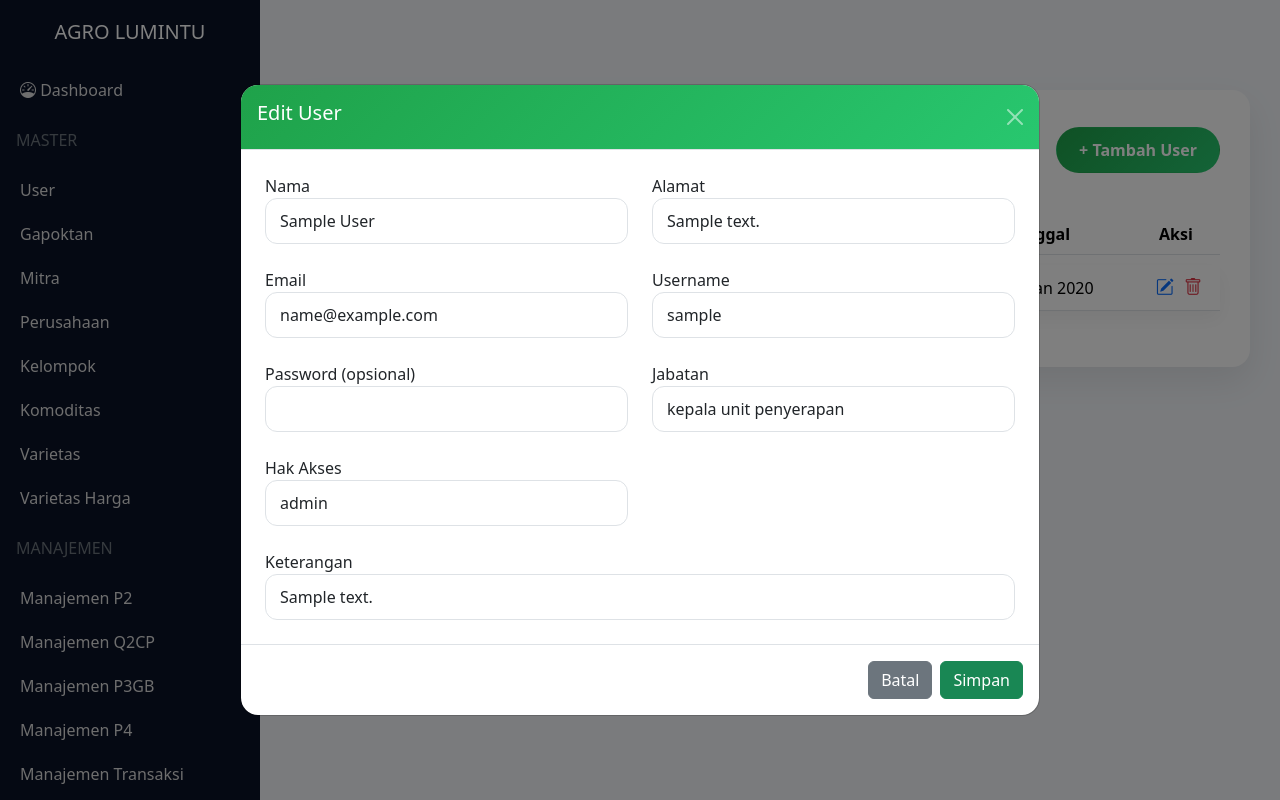
After one commit to gavin-ui/koperasi_sejahtera, a PHP site: page /admin/user.php in a window 1280 px wide, after a click that opens the changed part. The commit adds this page. Run offline with PHP 8.4, Linux system fonts and the light colour scheme; tables that the repository leaves empty or names only in its code hold one stand-in row (values such as "Sample post").

Commit message:
user dan gapoktan

```diff
--- a/admin/partials/sidebar.php
+++ b/admin/partials/sidebar.php
@@ -4,8 +4,8 @@
     <a href="#"><i class="bi bi-speedometer"></i> Dashboard</a>
 
     <p class="mt-3 text-secondary px-3">MASTER</p>
-    <a href="#">User</a>
-    <a href="#">Gapoktan</a>
+    <a href="user.php">User</a>
+    <a href="gapoktan.php">Gapoktan</a>
     <a href="#">Mitra</a>
     <a href="#">Perusahaan</a>
     <a href="#">Kelompok</a>
--- /dev/null
+++ b/admin/user.php
@@ -0,0 +1,288 @@
+<?php
+include "partials/header.php";
+include "partials/sidebar.php";
+include "../koneksi.php";
+
+/* ==========================
+   HANDLE TAMBAH USER
+=========================== */
+if(isset($_POST['tambah'])){
+  $stmt = $pdo->prepare(
+    "INSERT INTO tb_user
+    (nama, alamat, email, username, password, jabatan, hak_akses, keterangan, tanggal)
+    VALUES (?,?,?,?,?,?,?,?,CURDATE())"
+  );
+
+  $stmt->execute([
+    $_POST['nama'],
+    $_POST['alamat'],
+    $_POST['email'],
+    $_POST['username'],
+    password_hash($_POST['password'], PASSWORD_DEFAULT),
+    $_POST['jabatan'],
+    $_POST['hak_akses'],
+    $_POST['keterangan']
+  ]);
+
+  echo "<script>location='user.php';</script>";
+}
+
+/* ==========================
+   HANDLE EDIT USER
+=========================== */
+if(isset($_POST['edit'])){
+  if($_POST['password']==""){
+    $sql = "UPDATE tb_user SET
+            nama=?, alamat=?, email=?, username=?, jabatan=?, hak_akses=?, keterangan=?
+            WHERE id=?";
+    $data = [
+      $_POST['nama'],
+      $_POST['alamat'],
+      $_POST['email'],
+      $_POST['username'],
+      $_POST['jabatan'],
+      $_POST['hak_akses'],
+      $_POST['keterangan'],
+      $_POST['id']
+    ];
+  } else {
+    $sql = "UPDATE tb_user SET
+            nama=?, alamat=?, email=?, username=?, password=?, jabatan=?, hak_akses=?, keterangan=?
+            WHERE id=?";
+    $data = [
+      $_POST['nama'],
+      $_POST['alamat'],
+      $_POST['email'],
+      $_POST['username'],
+      password_hash($_POST['password'], PASSWORD_DEFAULT),
+      $_POST['jabatan'],
+      $_POST['hak_akses'],
+      $_POST['keterangan'],
+      $_POST['id']
+    ];
+  }
+
+  $pdo->prepare($sql)->execute($data);
+  echo "<script>location='user.php';</script>";
+}
+
+/* ==========================
+   HANDLE HAPUS USER
+=========================== */
+if(isset($_GET['hapus'])){
+  $pdo->prepare("DELETE FROM tb_user WHERE id=?")->execute([$_GET['hapus']]);
+  echo "<script>location='user.php';</script>";
+}
+?>
+
+<!-- ========================== CONTENT ========================== -->
+<div class="admin-content">
+  <div class="card-admin">
+
+    <div class="d-flex justify-content-between align-items-center mb-4">
+      <div>
+        <div class="page-title">Manajemen User</div>
+        <div class="page-subtitle">
+          Kelola akun pengguna sistem dengan mudah & elegan
+        </div>
+      </div>
+
+      <button class="btn btn-add" data-bs-toggle="modal" data-bs-target="#modalTambah">
+        + Tambah User
+      </button>
+    </div>
+
+    <table class="table align-middle">
+      <thead>
+        <tr>
+          <th>No</th>
+          <th>Nama</th>
+          <th>Username</th>
+          <th>Email</th>
+          <th>Hak Akses</th>
+          <th>Tanggal</th>
+          <th class="text-center">Aksi</th>
+        </tr>
+      </thead>
+      <tbody>
+
+<?php
+$no=1;
+$stmt=$pdo->query("SELECT * FROM tb_user ORDER BY id DESC");
+while($row=$stmt->fetch(PDO::FETCH_ASSOC)){
+?>
+<tr>
+  <td><?= $no++; ?></td>
+  <td><b><?= $row['nama']; ?></b></td>
+  <td><?= $row['username']; ?></td>
+  <td><?= $row['email']; ?></td>
+  <td>
+    <span class="badge-access badge-<?= $row['hak_akses']; ?>">
+      <?= strtoupper($row['hak_akses']); ?>
+    </span>
+  </td>
+  <td><?= date("d M Y",strtotime($row['tanggal'])); ?></td>
+  <td class="text-center">
+    <button class="action-btn action-edit"
+      data-bs-toggle="modal"
+      data-bs-target="#edit<?= $row['id']; ?>">
+      <i class="bi bi-pencil-square"></i>
+    </button>
+    <a href="?hapus=<?= $row['id']; ?>"
+       onclick="return confirm('Hapus user ini?')"
+       class="action-btn action-delete">
+       <i class="bi bi-trash"></i>
+    </a>
+  </td>
+</tr>
+
+<!-- ================= MODAL EDIT ================= -->
+<div class="modal fade" id="edit<?= $row['id']; ?>">
+<div class="modal-dialog modal-lg modal-dialog-centered">
+<div class="modal-content modal-premium">
+<form method="post">
+<input type="hidden" name="id" value="<?= $row['id']; ?>">
+<input type="hidden" name="edit">
+
+<div class="modal-header modal-header-premium">
+<h5>Edit User</h5>
+<button type="button" class="btn-close btn-close-white" data-bs-dismiss="modal"></button>
+</div>
+
+<div class="modal-body row g-4 p-4">
+<div class="col-md-6"><label>Nama</label><input class="form-control form-control-premium" name="nama" value="<?= $row['nama']; ?>"></div>
+<div class="col-md-6"><label>Alamat</label><input class="form-control form-control-premium" name="alamat" value="<?= $row['alamat']; ?>"></div>
+<div class="col-md-6"><label>Email</label><input class="form-control form-control-premium" name="email" value="<?= $row['email']; ?>"></div>
+<div class="col-md-6"><label>Username</label><input class="form-control form-control-premium" name="username" value="<?= $row['username']; ?>"></div>
+<div class="col-md-6"><label>Password (opsional)</label><input type="password" class="form-control form-control-premium" name="password"></div>
+
+<div class="col-md-6">
+<label>Jabatan</label>
+<select name="jabatan" class="form-control form-control-premium">
+<option <?= $row['jabatan']=="kepala unit penyerapan"?'selected':''; ?>>kepala unit penyerapan</option>
+<option <?= $row['jabatan']=="petugas quality control"?'selected':''; ?>>petugas quality control</option>
+<option <?= $row['jabatan']=="keuangan"?'selected':''; ?>>keuangan</option>
+</select>
+</div>
+
+<div class="col-md-6">
+<label>Hak Akses</label>
+<select name="hak_akses" class="form-control form-control-premium">
+<option <?= $row['hak_akses']=="admin"?'selected':''; ?>>admin</option>
+<option <?= $row['hak_akses']=="TL"?'selected':''; ?>>TL</option>
+<option <?= $row['hak_akses']=="HO"?'selected':''; ?>>HO</option>
+</select>
+</div>
+
+<div class="col-12"><label>Keterangan</label><input class="form-control form-control-premium" name="keterangan" value="<?= $row['keterangan']; ?>"></div>
+</div>
+
+<div class="modal-footer">
+<button type="button" class="btn btn-secondary" data-bs-dismiss="modal">Batal</button>
+<button class="btn btn-success">Simpan</button>
+</div>
+</form>
+</div>
+</div>
+</div>
+
+<?php } ?>
+</tbody>
+</table>
+</div>
+</div>
+
+<!-- ================= MODAL TAMBAH ================= -->
+<div class="modal fade" id="modalTambah">
+<div class="modal-dialog modal-lg modal-dialog-centered">
+<div class="modal-content modal-premium">
+<form method="post">
+<input type="hidden" name="tambah">
+
+<div class="modal-header modal-header-premium">
+<h5>Tambah User</h5>
+<button type="button" class="btn-close btn-close-white" data-bs-dismiss="modal"></button>
+</div>
+
+<div class="modal-body row g-4 p-4">
+<div class="col-md-6"><label>Nama</label><input class="form-control form-control-premium" name="nama"></div>
+<div class="col-md-6"><label>Alamat</label><input class="form-control form-control-premium" name="alamat"></div>
+<div class="col-md-6"><label>Email</label><input class="form-control form-control-premium" name="email"></div>
+<div class="col-md-6"><label>Username</label><input class="form-control form-control-premium" name="username"></div>
+<div class="col-md-6"><label>Password</label><input type="password" class="form-control form-control-premium" name="password"></div>
+
+<div class="col-md-6">
+<label>Jabatan</label>
+<select name="jabatan" class="form-control form-control-premium">
+<option>kepala unit penyerapan</option>
+<option>petugas quality control</option>
+<option>keuangan</option>
+</select>
+</div>
+
+<div class="col-md-6">
+<label>Hak Akses</label>
+<select name="hak_akses" class="form-control form-control-premium">
+<option>admin</option>
+<option>TL</option>
+<option>HO</option>
+</select>
+</div>
+
+<div class="col-12"><label>Keterangan</label><input class="form-control form-control-premium" name="keterangan"></div>
+</div>
+
+<div class="modal-footer">
+<button type="button" class="btn btn-secondary" data-bs-dismiss="modal">Batal</button>
+<button class="btn btn-primary">Simpan</button>
+</div>
+</form>
+</div>
+</div>
+</div>
+
+<?php include "partials/footer.php"; ?>
+
+<style>
+.admin-content{
+  margin-left:260px;
+  padding:90px 30px;
+  background:#f4f7fb;
+  min-height:100vh;
+}
+.card-admin{
+  background:#fff;
+  border-radius:18px;
+  padding:30px;
+  box-shadow:0 15px 35px rgba(0,0,0,.08);
+}
+.page-title{font-size:26px;font-weight:700;color:#0b8a34}
+.page-subtitle{font-size:14px;color:#6c757d}
+.btn-add{
+  background:linear-gradient(135deg,#1fa24a,#28c76f);
+  color:#fff;border-radius:30px;padding:10px 22px;font-weight:600
+}
+.table{border-collapse:separate;border-spacing:0 10px}
+.table tbody tr{background:#fff;box-shadow:0 8px 20px rgba(0,0,0,.05)}
+.badge-access{padding:6px 14px;border-radius:20px;font-size:12px;font-weight:600}
+.badge-admin{background:#28c76f;color:#fff}
+.badge-TL{background:#ff9f43;color:#fff}
+.badge-HO{background:#7367f0;color:#fff}
+.action-btn{border:none;background:none;font-size:18px}
+.action-edit{color:#0d6efd}
+.action-delete{color:#dc3545}
+
+/* ===== MODAL PREMIUM ===== */
+.modal-premium{border-radius:18px;overflow:hidden}
+.modal-header-premium{
+  background:linear-gradient(135deg,#1fa24a,#28c76f);
+  color:#fff
+}
+.form-control-premium{
+  border-radius:12px;
+  padding:10px 14px;
+}
+.form-control-premium:focus{
+  box-shadow:0 0 0 3px rgba(40,199,111,.25);
+}
+</style>
```
Also changed, not shown: admin/gapoktan.php (added, +229 -0 lines), admin/uploads/1767150213_dua.jpeg (added).
